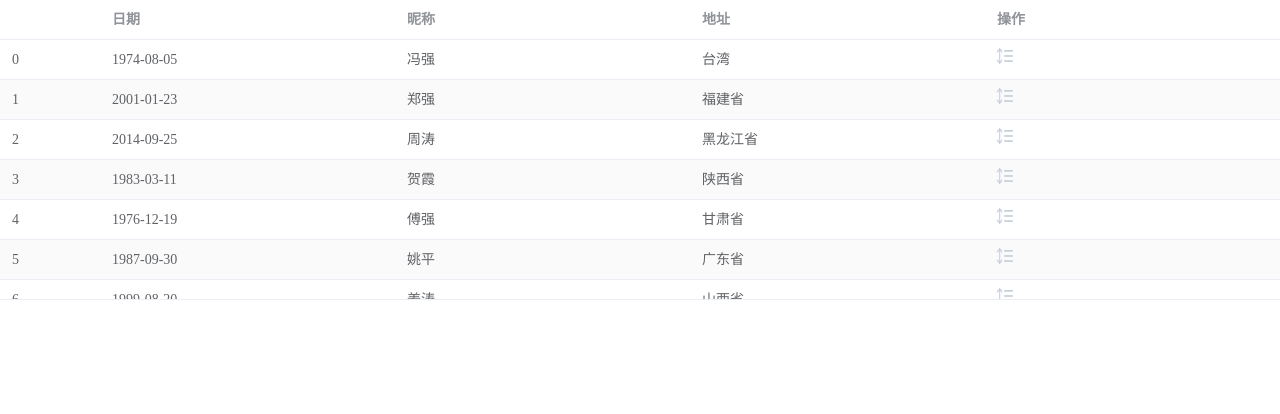
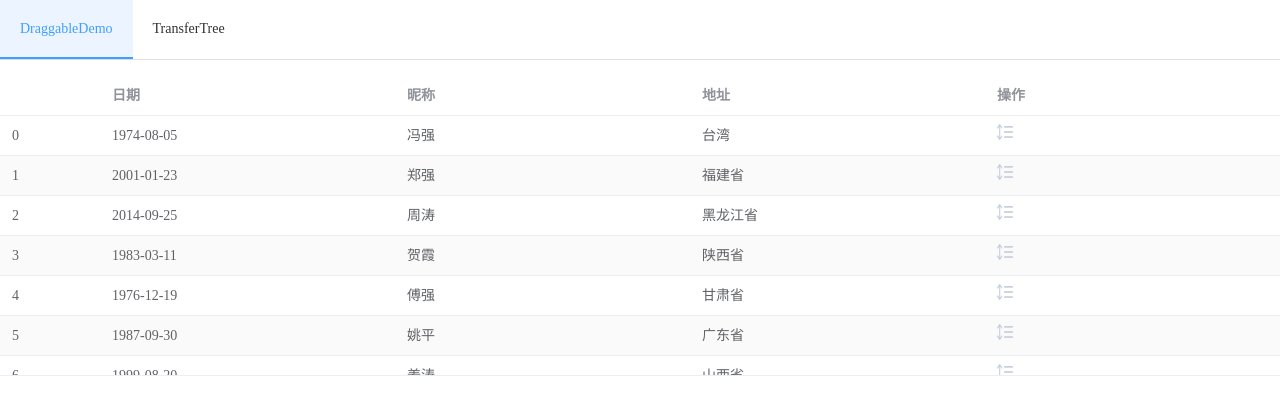
Before and after one commit to zhuoooo/demo, a Vue app: page / in a window 1280 px wide. Shown: the top 414 px of the page. Built offline with nearby package versions, Linux system fonts and the light colour scheme.

Commit message:
[update] 修改展示的页面，新增穿梭树demo文件

```diff
--- a/src/App.vue
+++ b/src/App.vue
@@ -1,9 +1,32 @@
 <script setup lang="ts">
-import DraggableDemo from './components/Demo.vue';
+import Demo from './demo/index';
+import { ElMenu, ElMenuItem } from 'element-plus';
+import { ref } from 'vue';
+
+let menu = Object.keys(Demo);
+
+let curActive = ref(menu[0]);
+
+function changeCurActive(index: string) {
+    curActive.value = index;
+}
 </script>
 
 <template>
-    <DraggableDemo />
+    <ElMenu
+        :default-active="curActive"
+        mode="horizontal"
+        @select="changeCurActive"
+    >
+        <ElMenuItem :index="item" v-for="item of menu" :key="item">
+            {{ item }}
+        </ElMenuItem>
+    </ElMenu>
+    <component class="demo" :is="Demo[curActive]" />
 </template>
 
-<style scoped></style>
+<style scoped>
+.demo {
+    margin-top: 16px;
+}
+</style>
--- /dev/null
+++ b/src/components/TransferTree.vue
@@ -0,0 +1,5 @@
+<template></template>
+
+<script lang="ts" setup></script>
+
+<style scoped></style>
--- a/src/components/Demo.vue
+++ b/src/demo/Draggable.vue
@@ -78,8 +78,7 @@ onMounted(() => {
         onEnd() {
             // 不管有没有进行拖拽移动，都会触发
         },
-        onMove() {
-        },
+        onMove() {},
         onUpdate() {
             // 这里去发起请求
             // 刷新列表
--- /dev/null
+++ b/src/demo/TransferTree.vue
@@ -0,0 +1,3 @@
+<template>TransferTree Demo</template>
+
+<script lang="ts" setup></script>
```
Also changed, not shown: src/demo/index.ts (added, +8 -0 lines), src/demo/data.ts (renamed from src/components/data.ts).
